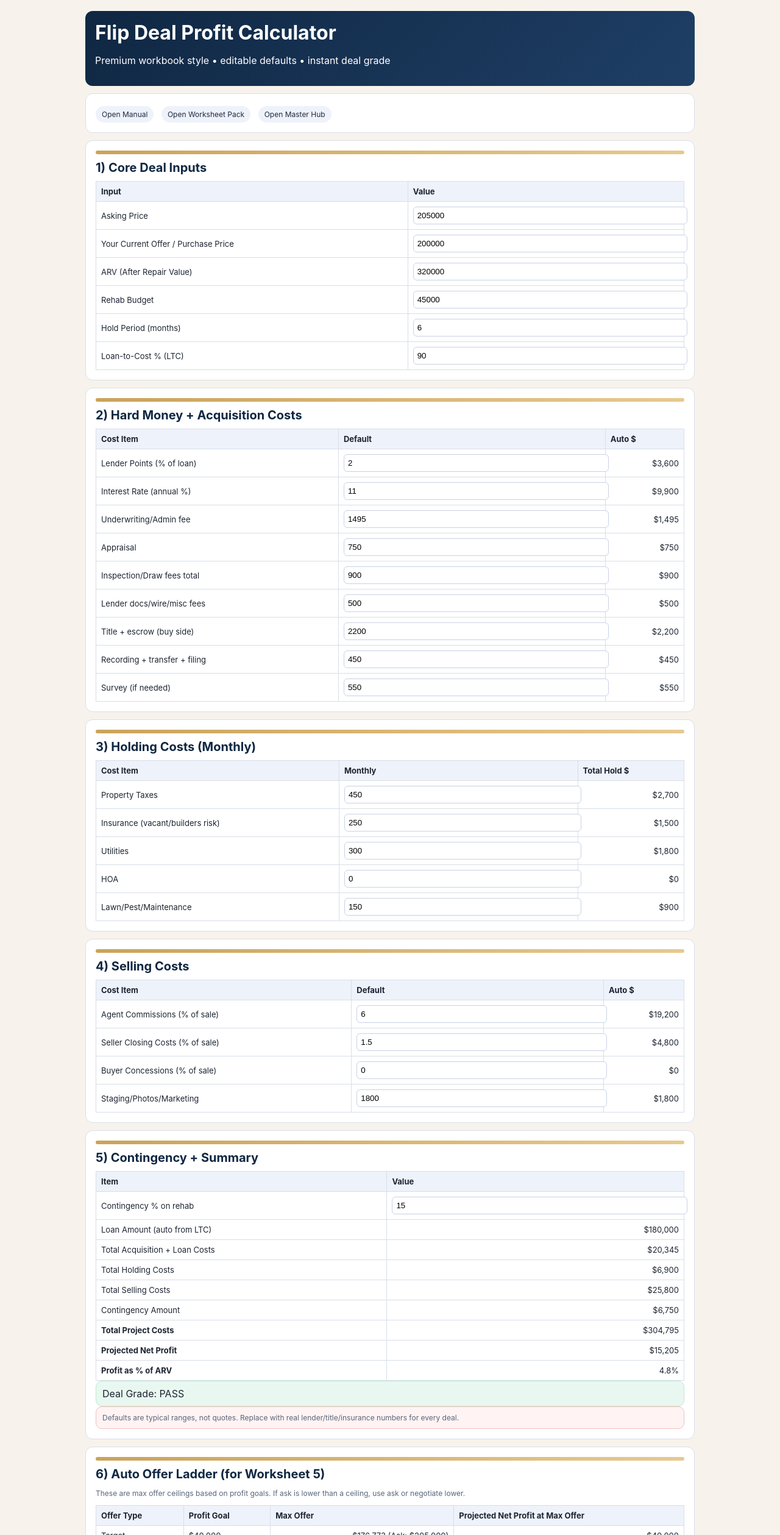
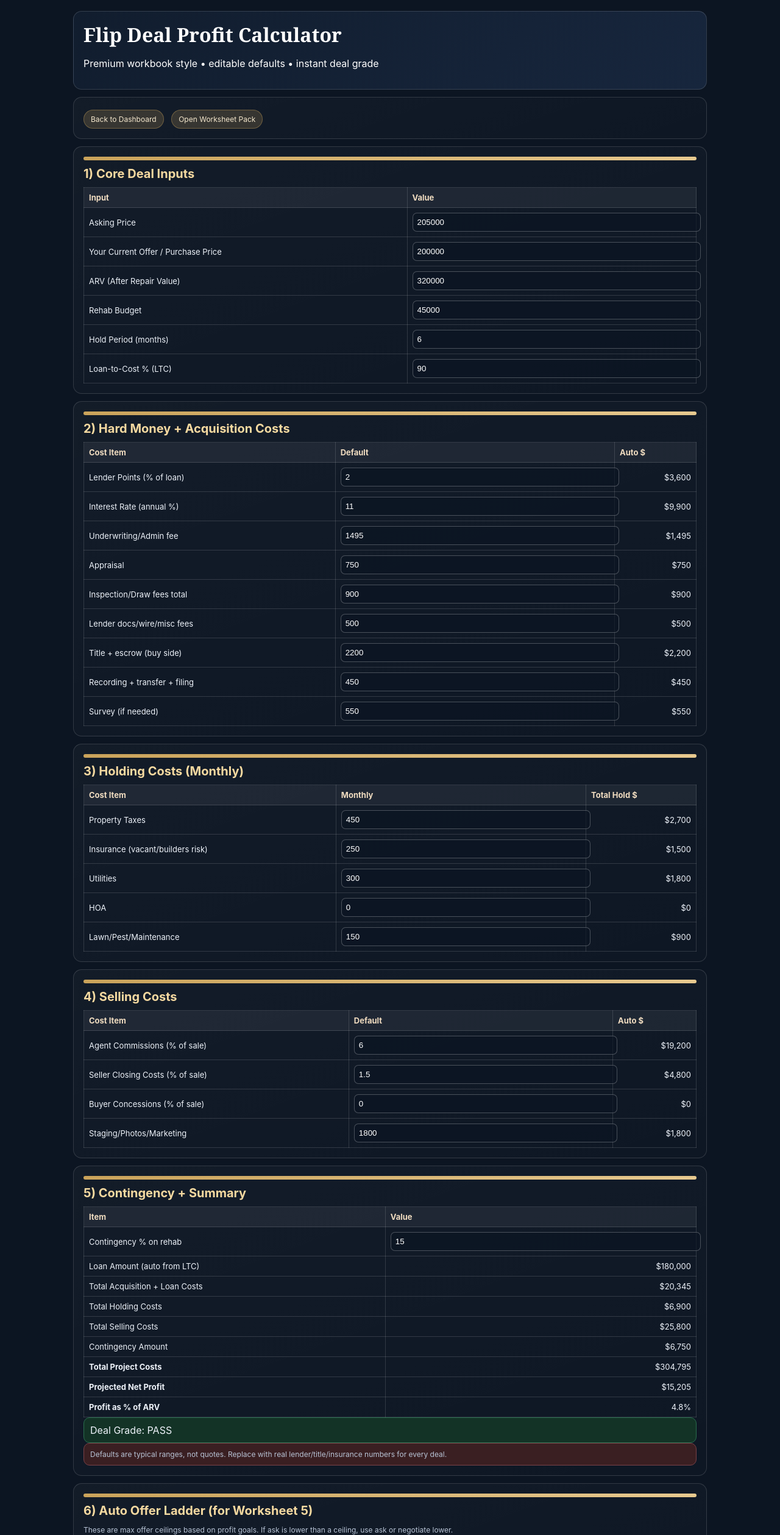
Before and after one commit to jannetteruiz7-bot/jdhome-mentorship, a plain HTML site: page calculator.html in a window 1280 px wide. Shown: the top 2518 px of the page at 61% size. Drawn offline with Linux system fonts and the light colour scheme.

Commit message:
Apply luxury theme to calculator and worksheet pages

```diff
--- a/calculator.html
+++ b/calculator.html
@@ -5,25 +5,25 @@
   <meta name="viewport" content="width=device-width, initial-scale=1"/>
   <title>Deal Profit Calculator - Premium Edition</title>
   <style>
-    :root{--navy:#0f2742;--gold:#caa35a;--cream:#f7f3ec;--ink:#1c2431;--line:#d8dee8;--card:#fff;--soft:#f4f7fb;--ok:#e8f8f0;--bad:#fff3f3}
-    body{font-family:Inter,Arial,sans-serif;background:var(--cream);color:var(--ink);margin:0}
-    .wrap{max-width:1000px;margin:18px auto;padding:0 14px}
-    .card{background:var(--card);border:1px solid var(--line);border-radius:12px;padding:16px;margin:12px 0}
-    .hero{background:linear-gradient(135deg,var(--navy),#1f3f66);color:#fff;border:none}
-    .hero h1{margin:0 0 8px}
-    .nav a{display:inline-block;margin:4px 8px 0 0;padding:6px 10px;border-radius:999px;background:#eef2fa;color:#1f2b40;text-decoration:none;font-size:12px}
-    .ribbon{height:6px;background:linear-gradient(90deg,var(--gold),#e7c98f);border-radius:999px;margin:0 0 10px}
-    h2{margin:0 0 10px;font-size:20px;color:var(--navy)}
+    :root{--bg:#0c1522;--panel:#111d2e;--panel2:#17263d;--gold:#caa35a;--gold2:#e7c98f;--ink:#eef3fa;--muted:#b8c4d6;--line:rgba(255,255,255,.14);--ok:#133326;--bad:#3a1f22}
+    body{font-family:Inter,Arial,sans-serif;background:radial-gradient(1000px 420px at 90% -20%,rgba(202,163,90,.15),transparent 60%),var(--bg);color:var(--ink);margin:0}
+    .wrap{max-width:1040px;margin:18px auto;padding:0 14px}
+    .card{background:linear-gradient(160deg,rgba(255,255,255,.03),rgba(255,255,255,.01));border:1px solid var(--line);border-radius:14px;padding:16px;margin:12px 0}
+    .hero{background:linear-gradient(135deg,var(--panel),var(--panel2));color:#fff}
+    .hero h1{margin:0 0 8px;font-family:Georgia,Times New Roman,serif}
+    .nav a{display:inline-block;margin:4px 8px 0 0;padding:7px 11px;border-radius:999px;background:rgba(202,163,90,.2);border:1px solid rgba(202,163,90,.4);color:#f4e7cd;text-decoration:none;font-size:12px}
+    .ribbon{height:6px;background:linear-gradient(90deg,var(--gold),var(--gold2));border-radius:999px;margin:0 0 10px}
+    h2{margin:0 0 10px;font-size:20px;color:#f5d9a0}
     table{width:100%;border-collapse:collapse}
     th,td{border:1px solid var(--line);padding:8px;font-size:13px}
-    th{background:#eef2fa;text-align:left}
-    input{width:100%;padding:6px;border:1px solid #c8d1e5;border-radius:6px}
+    th{background:rgba(255,255,255,.06);text-align:left;color:#f0dcc0}
+    input{width:100%;padding:7px;border:1px solid rgba(255,255,255,.25);border-radius:7px;background:rgba(12,21,34,.65);color:#fff}
     .num{text-align:right}
-    .summary{background:var(--ok);border:1px solid #bfe9cf;padding:10px;border-radius:10px}
-    .warn{background:var(--bad);border:1px solid #f2c1c1;padding:10px;border-radius:10px}
-    .small{font-size:12px;color:#59657a}
-    .copy{background:#fff8ea;border:1px solid #e9d4a5;border-radius:10px;padding:10px}
-    .copy pre{white-space:pre-wrap;margin:0;font-family:Consolas,Monaco,monospace;font-size:12px;line-height:1.4}
+    .summary{background:var(--ok);border:1px solid #2a6e4f;padding:10px;border-radius:10px}
+    .warn{background:var(--bad);border:1px solid #7a4248;padding:10px;border-radius:10px}
+    .small{font-size:12px;color:var(--muted)}
+    .copy{background:rgba(202,163,90,.12);border:1px solid rgba(202,163,90,.45);border-radius:10px;padding:10px}
+    .copy pre{white-space:pre-wrap;margin:0;font-family:Consolas,Monaco,monospace;font-size:12px;line-height:1.4;color:#f6eddc}
     @media print{.nav{display:none}}
   </style>
   <!-- MemberSpace install snippet goes here -->
@@ -36,9 +36,8 @@
   </div>
 
   <div class="card nav">
-    <a href="./Beginner_Flipping_Playbook.html">Open Manual</a>
-    <a href="./Printable_Worksheet_Pack.html">Open Worksheet Pack</a>
-    <a href="./Package_Hub.html">Open Master Hub</a>
+    <a href="./index.html">Back to Dashboard</a>
+    <a href="./worksheet-pack.html">Open Worksheet Pack</a>
   </div>
 
   <div class="card"><div class="ribbon"></div>
```
Also changed, not shown: worksheet-pack.html (+21 -19 lines).
